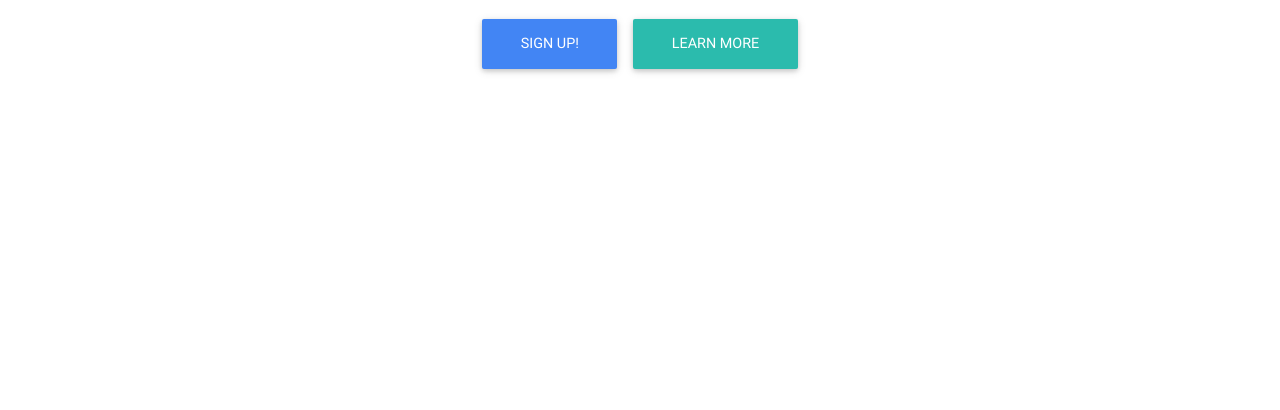
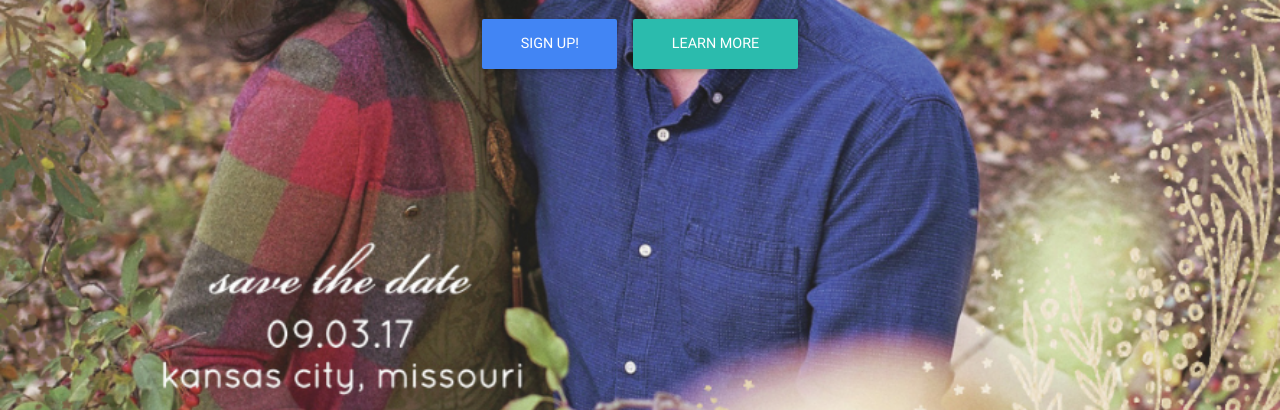
Before and after one commit to frydzewski/frydzewski.github.io, a plain HTML site: page index.html in a window 1280 px wide. Shown: the part 390-800 px from the top of the page. Drawn offline with Linux system fonts and the light colour scheme.

Commit message:
full page

```diff
--- a/css/style.css
+++ b/css/style.css
@@ -7,7 +7,7 @@ body,
 }
 
 .view {
-    background: url("frydzewski.github.io/img/1.png")no-repeat center center fixed;
+    background: url("https://frydzewski.github.io/img/1.png")no-repeat center center fixed;
     -webkit-background-size: cover;
     -moz-background-size: cover;
     -o-background-size: cover;
```
